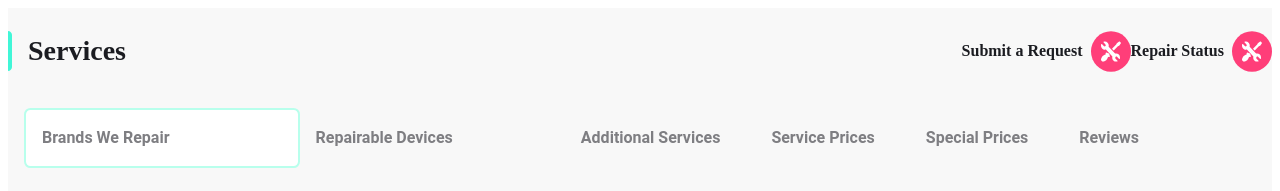
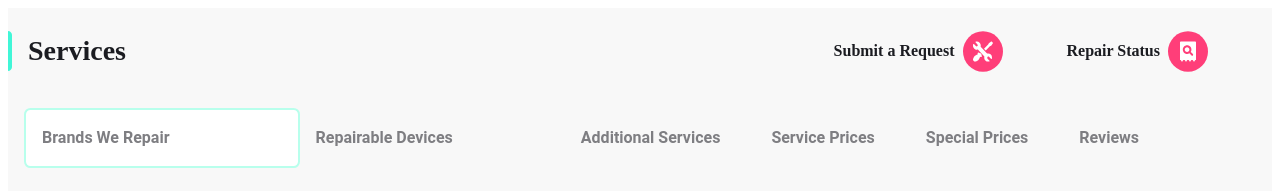
Before and after one commit to j7reyes27/Task-Style-Layout-Web-Core-3.3.2., a plain HTML site: page BEM 3.3 Task/index.html in a window 1280 px wide. Shown: the top 191 px of the page. Drawn offline with Linux system fonts and the light colour scheme.

Commit message:
Add files via upload

```diff
--- a/BEM 3.3 Task/index.html
+++ b/BEM 3.3 Task/index.html
@@ -30,7 +30,7 @@
             <h2 class="request-status__text">Submit a Request</h2>
             <img class="request-status__icon" src="third.svg" />
             <h2 class="request-status__text">Repair Status</h2>
-            <img class="status__icon" src="third.svg" />
+            <img class="request-status__icon" src="fourth.svg" />
           </div>
         </div>
         <div class="services">
--- a/BEM 3.3 Task/style.css
+++ b/BEM 3.3 Task/style.css
@@ -30,6 +30,7 @@
   display: flex;
   justify-content: space-between;
   align-items: center;
+  margin-right: 1rem;
 }
 
 .nav__vertical-line{
@@ -267,6 +268,10 @@
   .header__request-status__text--submit {
     margin-right: 32px;
   }
+
+  .request-status__icon{
+    margin-right: 4rem;
+  }
 }
 
 @media (min-width: 1920px) {
```
